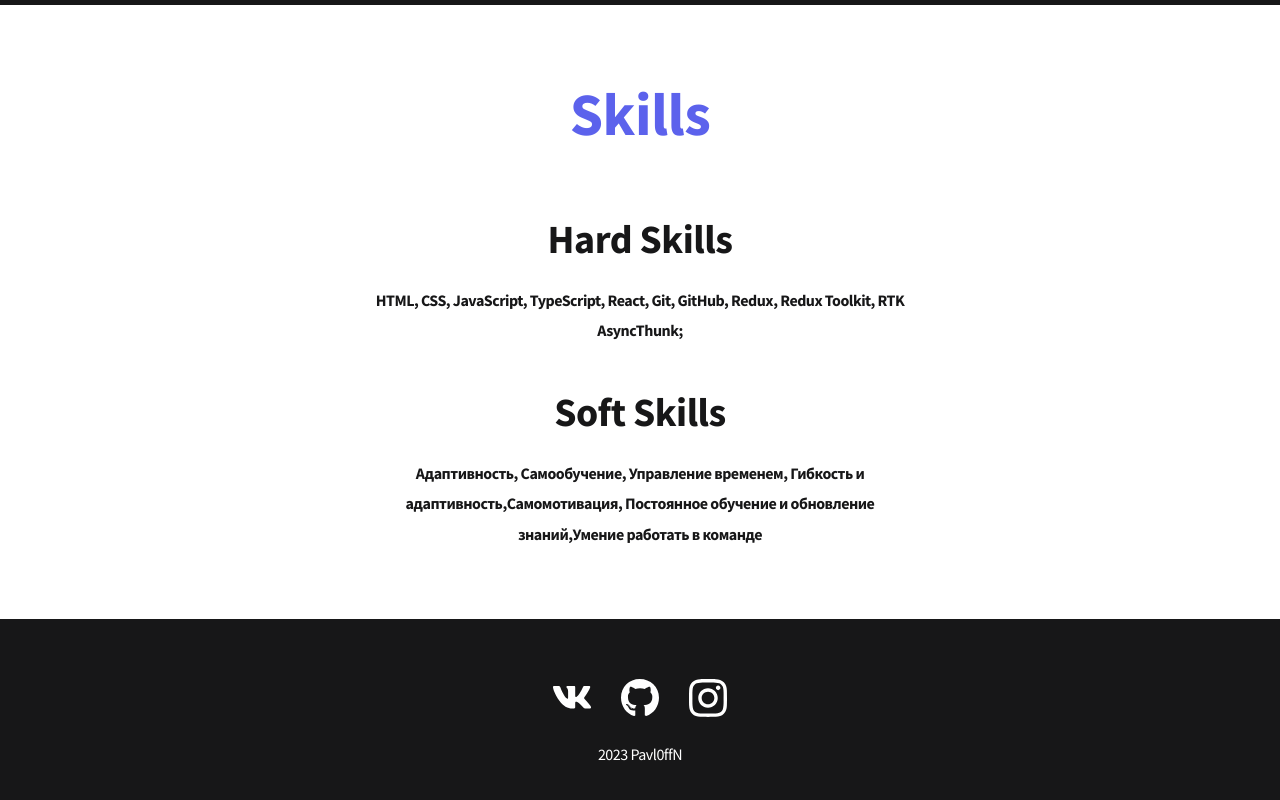
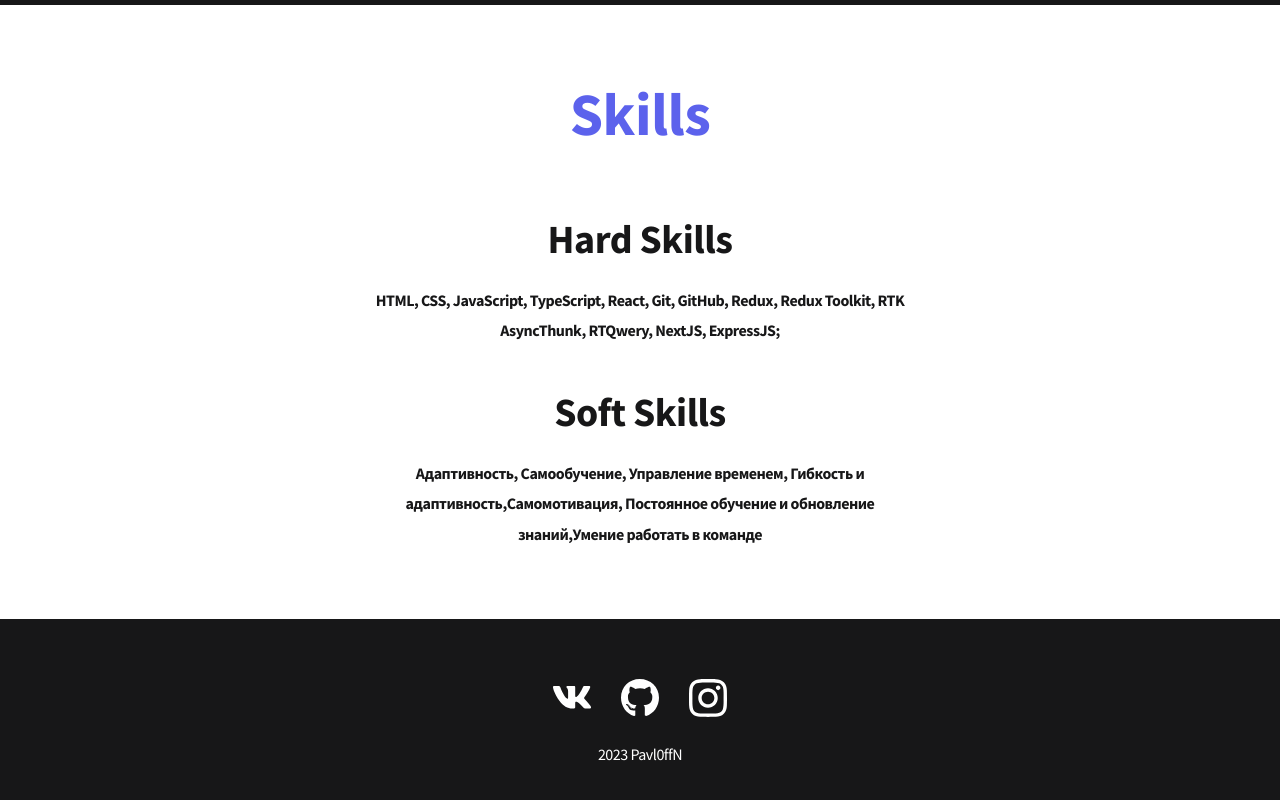
Before and after one commit to Pavl0ffN94/portfolio-react, a React (Create React App) app: page / in a window 1280 px wide. Shown: the part 759-1559 px from the top of the page. Built offline with nearby package versions, Linux system fonts and the light colour scheme.

Commit message:
Update Home.jsx

```diff
--- a/src/pages/Home.jsx
+++ b/src/pages/Home.jsx
@@ -13,7 +13,7 @@ const HomeImpl = () => {
               <h2 className='title_2'>Hard Skills</h2>
               <p>
                 HTML, CSS, JavaScript, TypeScript, React, Git, GitHub, Redux, Redux
-                Toolkit, RTK AsyncThunk;
+                Toolkit, RTK AsyncThunk, RTQwery, NextJS, ExpressJS;
               </p>
             </li>
 
```
